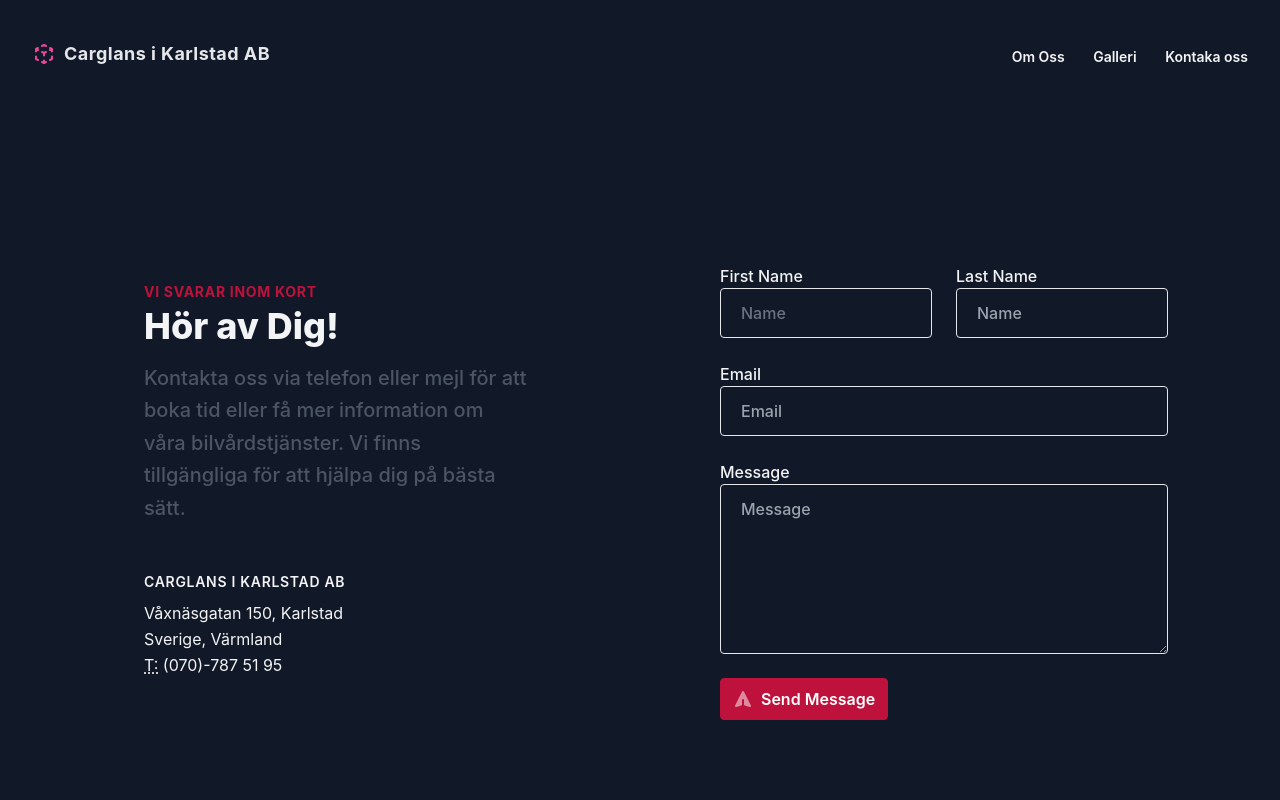
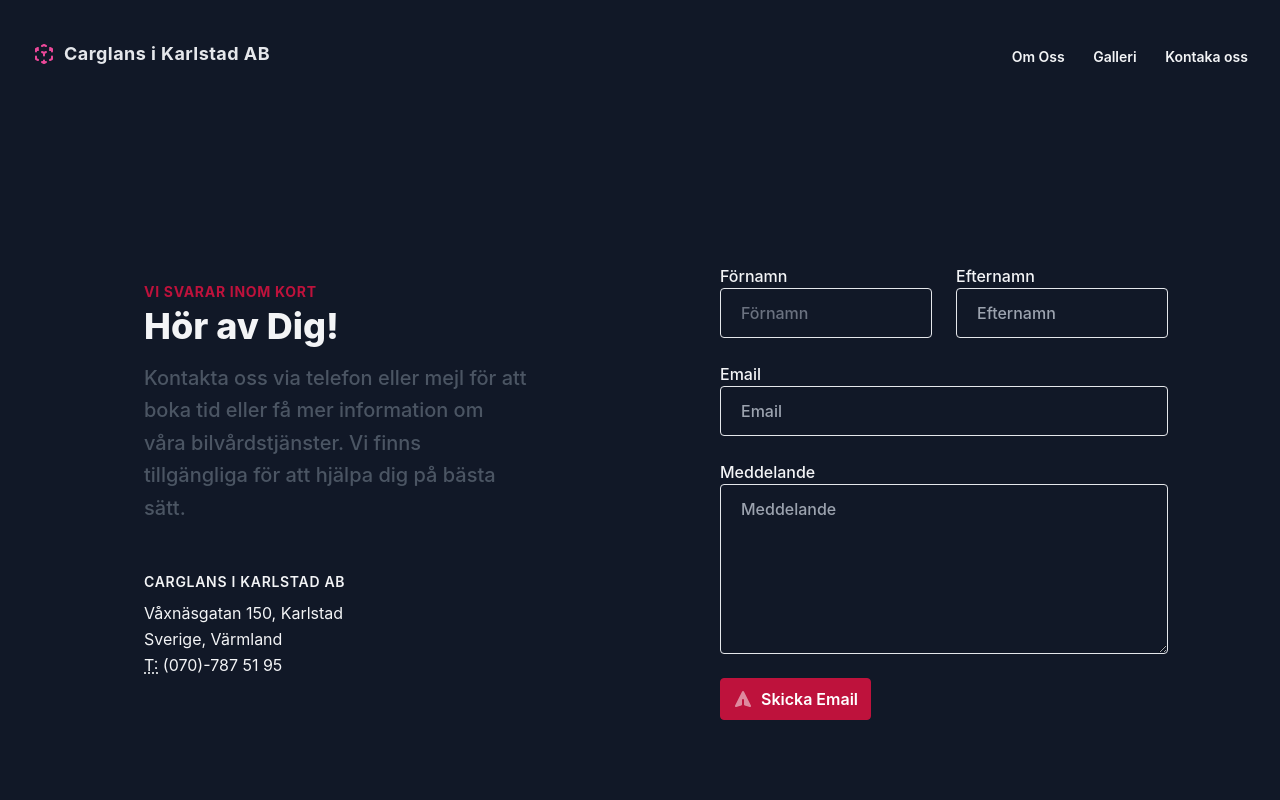
Before and after one commit to Shine1i/Carglans, a SvelteKit app: page /kontakta-oss in a window 1280 px wide. Shown: the top 800 px of the page. Built offline with nearby package versions, Linux system fonts and the light colour scheme.

Commit message:
change names to swedish

```diff
--- a/src/routes/kontakta-oss/+page.svelte
+++ b/src/routes/kontakta-oss/+page.svelte
@@ -36,12 +36,12 @@
             <input type="hidden" name="form-name" value="contact" />
             <div class="grid grid-cols-1 sm:grid-cols-2 gap-6">
               <div class="space-y-1">
-                <label for="firstname" class="font-medium">First Name
-                <input class="block border placeholder-gray-490 px-5 bg-gray-900 py-3 leading-6 w-full rounded border-gray-200 focus:border-rose-500 focus:ring focus:ring-rose-500 focus:ring-opacity-50" type="text" name="name" id="name" required placeholder="Name" ></label>
+                <label for="firstname" class="font-medium">Förnamn
+                <input class="block border placeholder-gray-490 px-5 bg-gray-900 py-3 leading-6 w-full rounded border-gray-200 focus:border-rose-500 focus:ring focus:ring-rose-500 focus:ring-opacity-50" type="text" name="Förnamn" id="name" required placeholder="Förnamn" ></label>
               </div>
               <div class="space-y-1">
-                <label for="lastname" class="font-medium">Last Name
-                <input class="block border placeholder-gray-400 px-5 py-3 bg-gray-900 leading-6 w-full rounded border-gray-200 focus:border-rose-500 focus:ring focus:ring-rose-500 focus:ring-opacity-50"  type="text" name="name" id="name" required placeholder="Name"></label>
+                <label for="lastname" class="font-medium">Efternamn
+                <input class="block border placeholder-gray-400 px-5 py-3 bg-gray-900 leading-6 w-full rounded border-gray-200 focus:border-rose-500 focus:ring focus:ring-rose-500 focus:ring-opacity-50"  type="text" name="Efternamn" id="name" required placeholder="Efternamn"></label>
               </div>
             </div>
             <div class="space-y-1">
@@ -49,12 +49,12 @@
               <input class="block border placeholder-gray-400 px-5 py-3 bg-gray-900 leading-6 w-full rounded border-gray-200 focus:border-rose-500 focus:ring focus:ring-rose-500 focus:ring-opacity-50" type="email" name="email" id="email" required placeholder="Email" ></label>
             </div>
             <div class="space-y-1">
-              <label for="message" class="font-medium">Message
-              <textarea class="block border border-gray-200 rounded bg-gray-900 placeholder-gray-400 px-5 py-3 w-full focus:border-rose-500 focus:ring focus:ring-rose-500 focus:ring-opacity-50" name="message" id="message" required placeholder="Message"  rows="6"></textarea></label>
+              <label for="message" class="font-medium">Meddelande
+              <textarea class="block border border-gray-200 rounded bg-gray-900 placeholder-gray-400 px-5 py-3 w-full focus:border-rose-500 focus:ring focus:ring-rose-500 focus:ring-opacity-50" name="Meddelande" id="message" required placeholder="Meddelande"  rows="6"></textarea></label>
             </div>
             <button type="submit" class="inline-flex justify-center items-center space-x-2 border font-semibold focus:outline-none px-3 py-2 leading-6 rounded border-rose-700 bg-rose-700 text-white hover:text-white hover:bg-rose-800 hover:border-rose-800 focus:ring focus:ring-rose-500 focus:ring-opacity-50 active:bg-rose-700 active:border-rose-700">
               <svg fill="currentColor" viewBox="0 0 20 20" xmlns="http://www.w3.org/2000/svg" class="opacity-50 hi-solid hi-paper-airplane inline-block w-5 h-5"><path d="M10.894 2.553a1 1 0 00-1.788 0l-7 14a1 1 0 001.169 1.409l5-1.429A1 1 0 009 15.571V11a1 1 0 112 0v4.571a1 1 0 00.725.962l5 1.428a1 1 0 001.17-1.408l-7-14z"></path></svg>
-              <span>Send Message</span>
+              <span>Skicka Email</span>
             </button>
           </form>
         </div>
```
